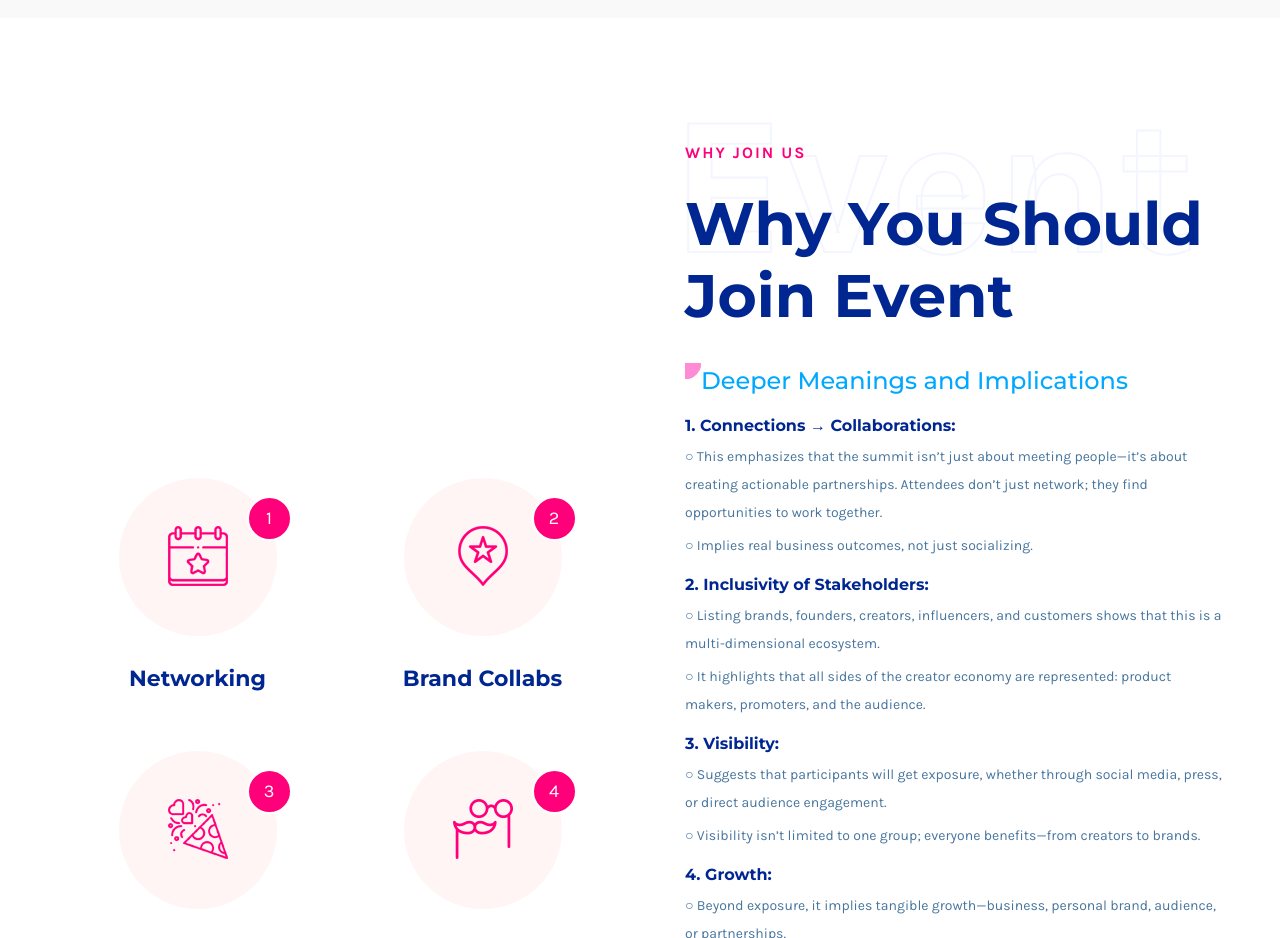
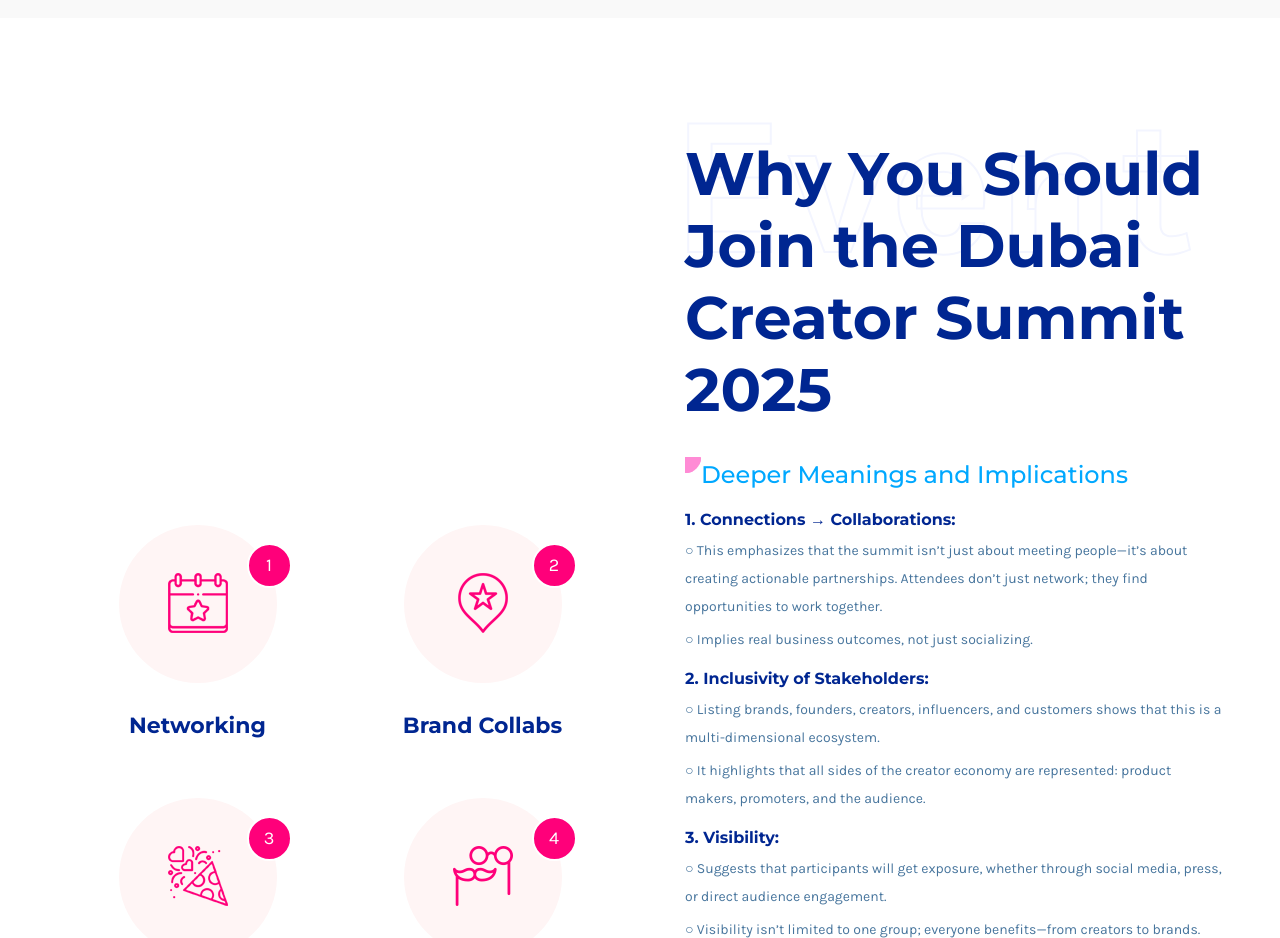
Before and after one commit to mudasarasim/creator-summit-backend, a plain HTML site: page index.html in a window 1280 px wide. Shown: the part 1500-2438 px from the top of the page. Drawn offline with nearby package versions, Linux system fonts and the light colour scheme; no server answers; a script that the page names is missing; files whose address does not match are found by name.

Commit message:
Changed Title

```diff
--- a/index.html
+++ b/index.html
@@ -425,18 +425,18 @@
                   >
                     <span>Event</span>
                   </div>
-                  <span
+                  <!-- <span
                     class="wow fadeInUp animated"
                     data-animation="fadeInUp animated"
                     data-delay=".3s"
                     >Why Join Us</span
-                  >
+                  > -->
                   <h2
                     class="wow fadeInUp animated"
                     data-animation="fadeInUp animated"
                     data-delay=".4s"
                   >
-                    Why You Should Join Event
+                    Why You Should Join the Dubai Creator Summit 2025
                   </h2>
                   <h5
                     class="wow fadeInUp animated"
```
